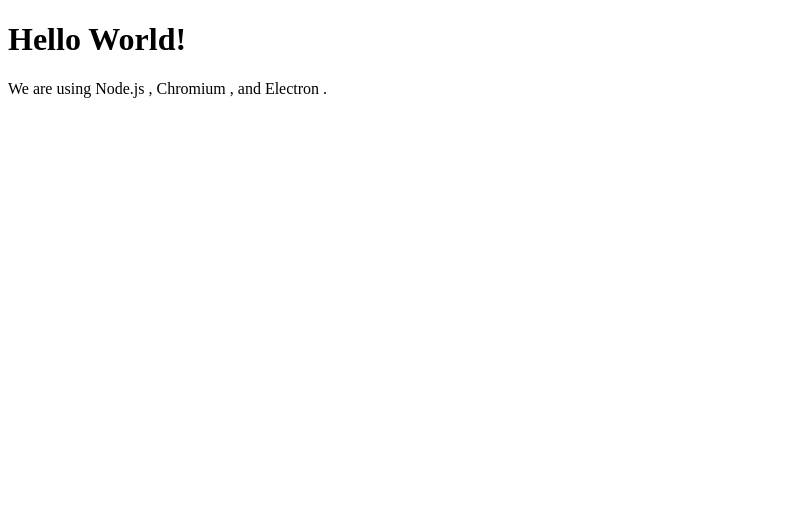
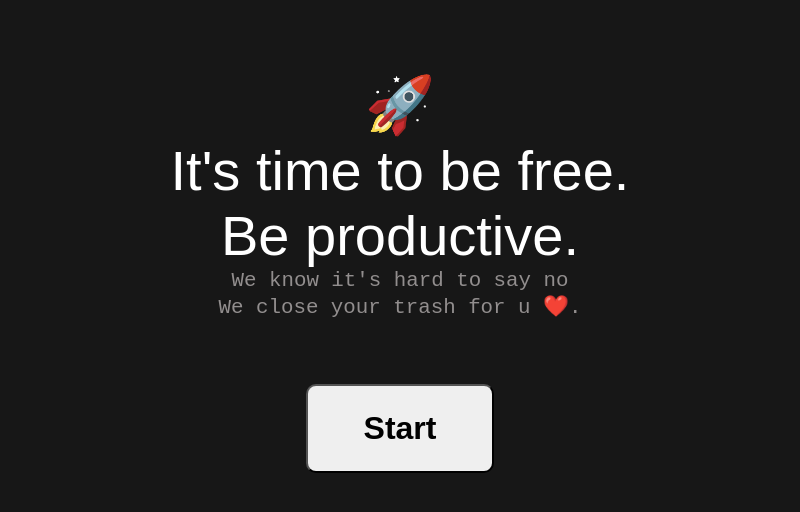
Before and after one commit to Danaxar/be-productive, an Electron app: page index.html in a window 800 px wide. Drawn offline with Linux system fonts and the light colour scheme.

Commit message:
feat: visual stuff

```diff
--- a/index.html
+++ b/index.html
@@ -1,18 +1,15 @@
-<!DOCTYPE html>
-<html>
+<head>
+    <title>Be Productive</title>
+    <link rel='stylesheet' type='text/css' media='screen' href='main.css'>
 
-<head>
-    <meta charset="UTF-8">
-    <!-- https://developer.mozilla.org/en-US/docs/Web/HTTP/CSP -->
-    <meta http-equiv="Content-Security-Policy" content="default-src 'self'; script-src 'self'">
-    <title>Hello World!</title>
 </head>
-
 <body>
-    <h1>Hello World!</h1>
-    We are using Node.js <span id="node-version"></span>,
-    Chromium <span id="chrome-version"></span>,
-    and Electron <span id="electron-version"></span>.
+    <div class="beproductive">
+        <label class="text">🚀</label>
+        <label class="text">It's time to be free.</label>
+        <label class="text">Be productive.</label>
+        <label class="subtext">We know it's hard to say no</label>
+        <label class="subtext">We close your trash for u ❤️.</label>
+    </div>
+    <button id="buton">Start</button>
 </body>
-
-</html>
--- /dev/null
+++ b/main.css
@@ -0,0 +1,46 @@
+body{
+    background-color: rgb(23, 23, 23);
+    color: white;
+}
+
+.beproductive {
+    position: relative;
+    top: 5vh;
+    padding: 3vh;
+}
+
+.text {
+    font-size: 3.5em;
+    display: block;
+    font-family: 'Raleway', sans-serif;
+    justify-content: center;
+    text-align: center;
+    align-items: center;
+}
+
+.subtext {
+    position: relative;
+    font-size: 1.3em;
+    display: block;
+    color: rgb(146, 142, 142);
+    font-family: 'Roboto Mono', monospace;
+    justify-content: center;
+    text-align: center;
+    align-items: center;
+    padding: 1px;
+}
+
+button{
+    z-index: 1000;
+    justify-content: center;
+    align-items: center;
+    text-align: center;
+    display: flex;
+    margin: 0 auto;
+    margin-top: 10vh;
+    padding: 3vh;
+    font-weight: bold;
+    padding-inline: 7vh;
+    font-size: 2em;
+    border-radius: 10px;
+}
```
Also changed, not shown: main.js (+0 -9 lines).
